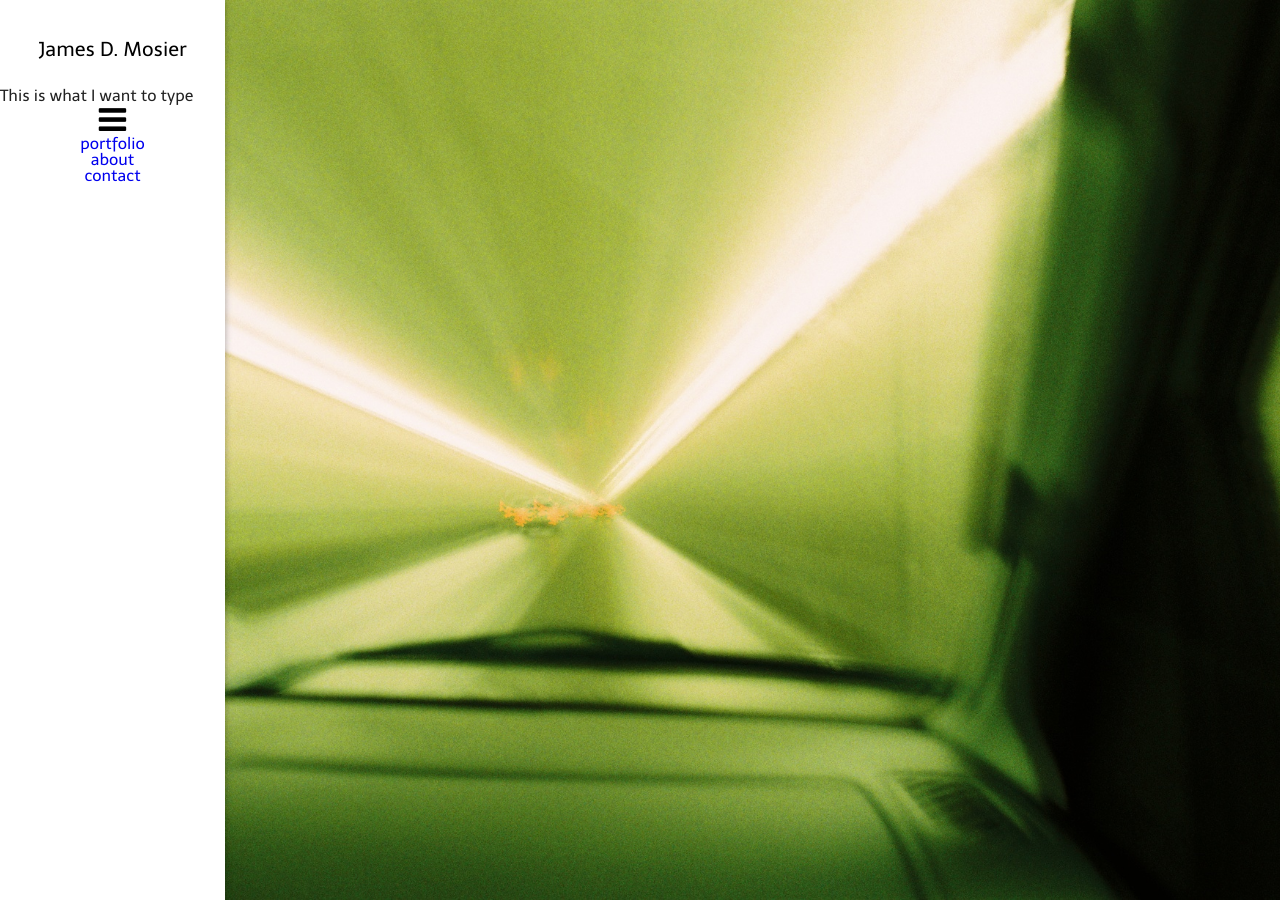
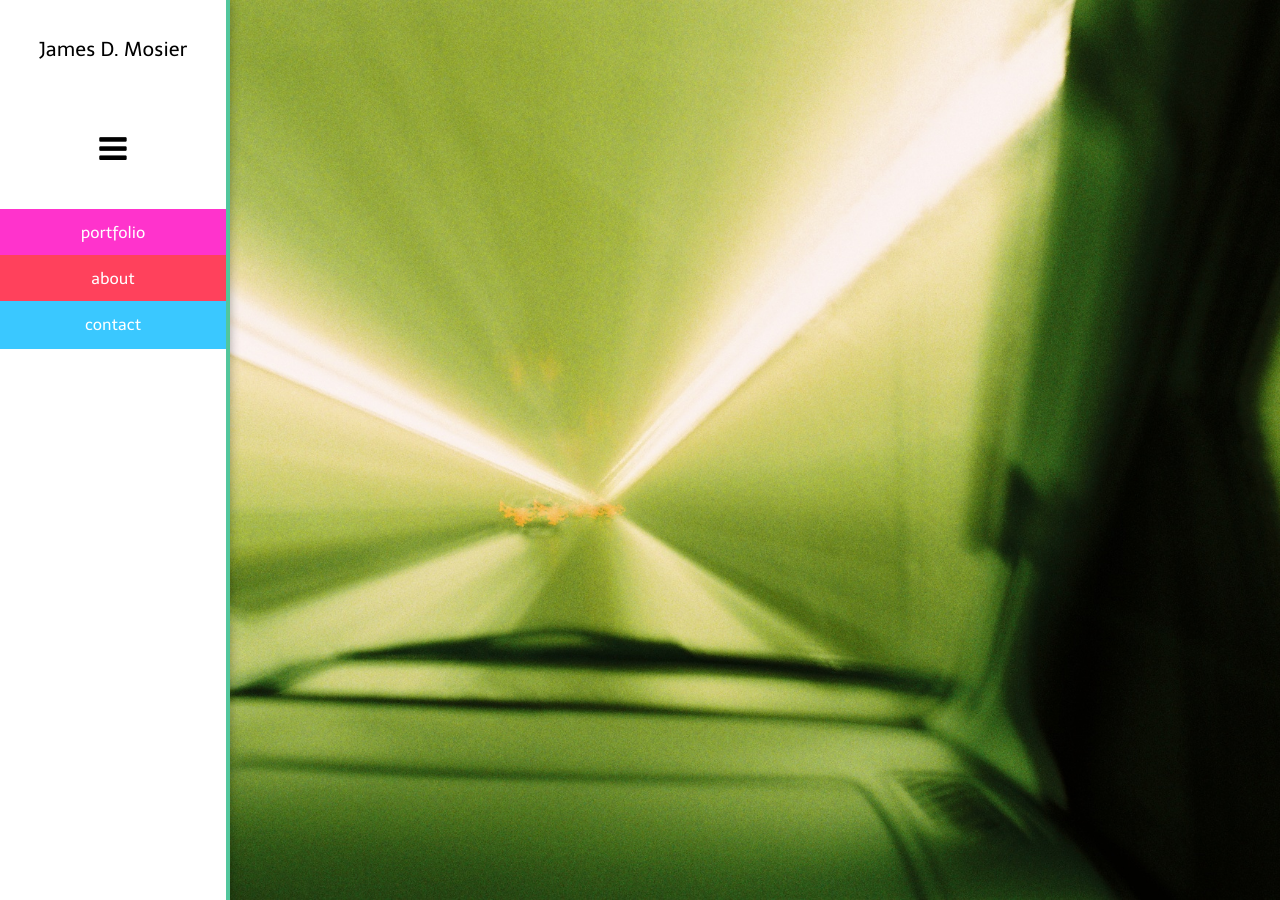
Before and after one commit to jamesmosier/jamez14.github.io, a Jekyll site: the page built from index.html, in a window 1280 px wide. Built offline with Jekyll 4.4.1, drawn with Linux system fonts in a browser that asks for light colours.

Commit message:
worked on nav and header

```diff
--- a/_includes/header.html
+++ b/_includes/header.html
@@ -3,21 +3,32 @@
   <div class="header-title text-center">
     <h1><a class="site-title" href="{{ site.baseurl }}/">James D. Mosier</a></h1>
   </div>
-<div id="foo"></div>
+
+<!-- <div id="foo"></div> -->
+
   <nav class="site-nav">
     <div class="menu-icon">
       <i class="fa bars-icon"></i>
     </div>
 
     <ul>
-      <li><a class="nav-link" href="/portfolio/">portfolio</a></li>
-      <li><a class="nav-link" href="/about/">about</a></li>
-      <li><a class="nav-link" href="/contact/">contact</a></li>
+      <li class="portfolio-li">
+        <a class="nav-link" href="/portfolio/">portfolio</a>
+        <span></span>
+      </li>
+      <li class="about-li">
+        <a class="nav-link" href="/about/">about</a>
+        <span></span>
+      </li>
+      <li class="contact-li">
+        <a class="nav-link" href="/contact/">contact</a>
+        <span></span>
+      </li>
     </div>
   </nav>
 
 </header>
 
 <script type="text/javascript" defer="defer">
-  $("#foo").autotype();
+  //$("#foo").autotype();
 </script>
--- a/css/app.css
+++ b/css/app.css
@@ -15,23 +15,26 @@ html {
 
 header {
 	background-color: #fff;
-	box-shadow: 1px 2px 6px 0 rgba(0,0,0,.25);
+  border-right: 4px solid #52C69C;
+  -webkit-box-shadow: 0 0 10px rgba(0, 0, 0, 0.33);
+  -moz-box-shadow: 0 0 10px rgba(0, 0, 0, .33);
+  box-shadow: 0 0 10px rgba(0, 0, 0, 0.33);
 	height: 100%;
-	width: 150px;
+	width: 170px;
 	position: fixed;
 	top: 0;
 	left: 0;
 	transition: width .5s ease;
-    -moz-transition: width .5s ease;
-    -webkit-transition: width .5s ease;
-    -o-transition: width .5s ease;
-    -ms-transition: width .5s ease;
-    z-index: 5;
+  -moz-transition: width .5s ease;
+  -webkit-transition: width .5s ease;
+  -o-transition: width .5s ease;
+  -ms-transition: width .5s ease;
+  z-index: 100;
 }
 
 	header:hover {
 		transition: width .5s ease;
-	    width: 225px;
+	   width: 230px;
 	}
 
 .header-title > h1 > a {
@@ -39,7 +42,7 @@ header {
   font-size: 20px;
 }
 
-nav {
+.site-nav {
   text-align: center;
 }
 
@@ -49,7 +52,42 @@ nav {
   padding: 0;
 }
 
+  .site-nav li {
+    position: relative;
+  }
+
+    .site-nav li a {
+      /*color: #949494;*/
+      color: #fff;
+      font-size: 16px;
+      padding: 15px;
+      display: block;
+      position: relative;
+      z-index: 500;
+    }
+
+.site-nav li span {
+  position: absolute;
+  left: 0;
+  top: -1px;
+  height: 48px;
+  width: 100%;
+}
+
+.portfolio-li span {
+  background-color: #F3C;
+}
+
+.about-li span {
+  background-color: #FF415C
+}
+
+.contact-li span {
+  background-color: #3AC8FF;
+}
+
 .menu-icon {
+  padding: 45px 0;
   text-align: center;
 }
 
```
